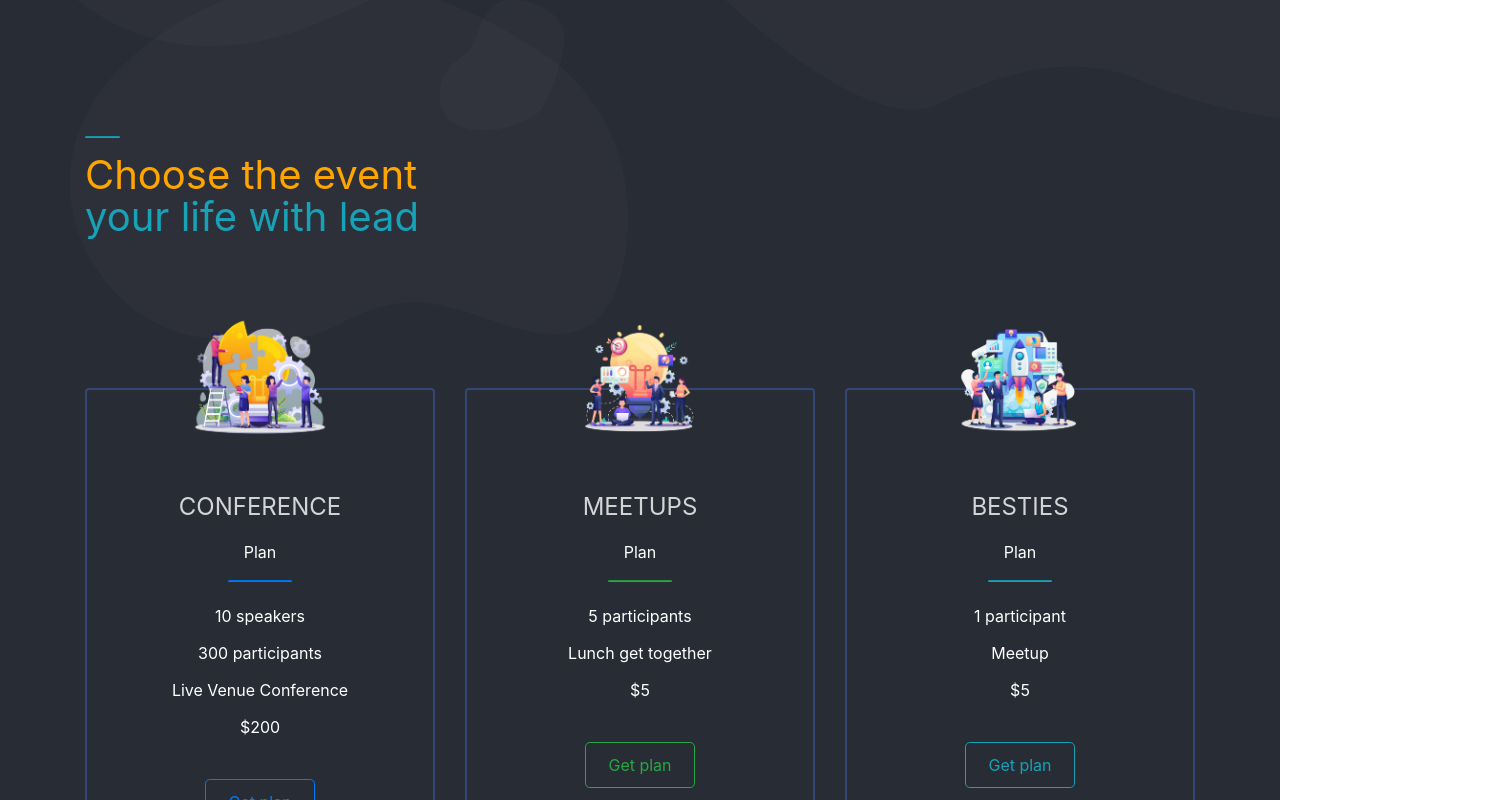
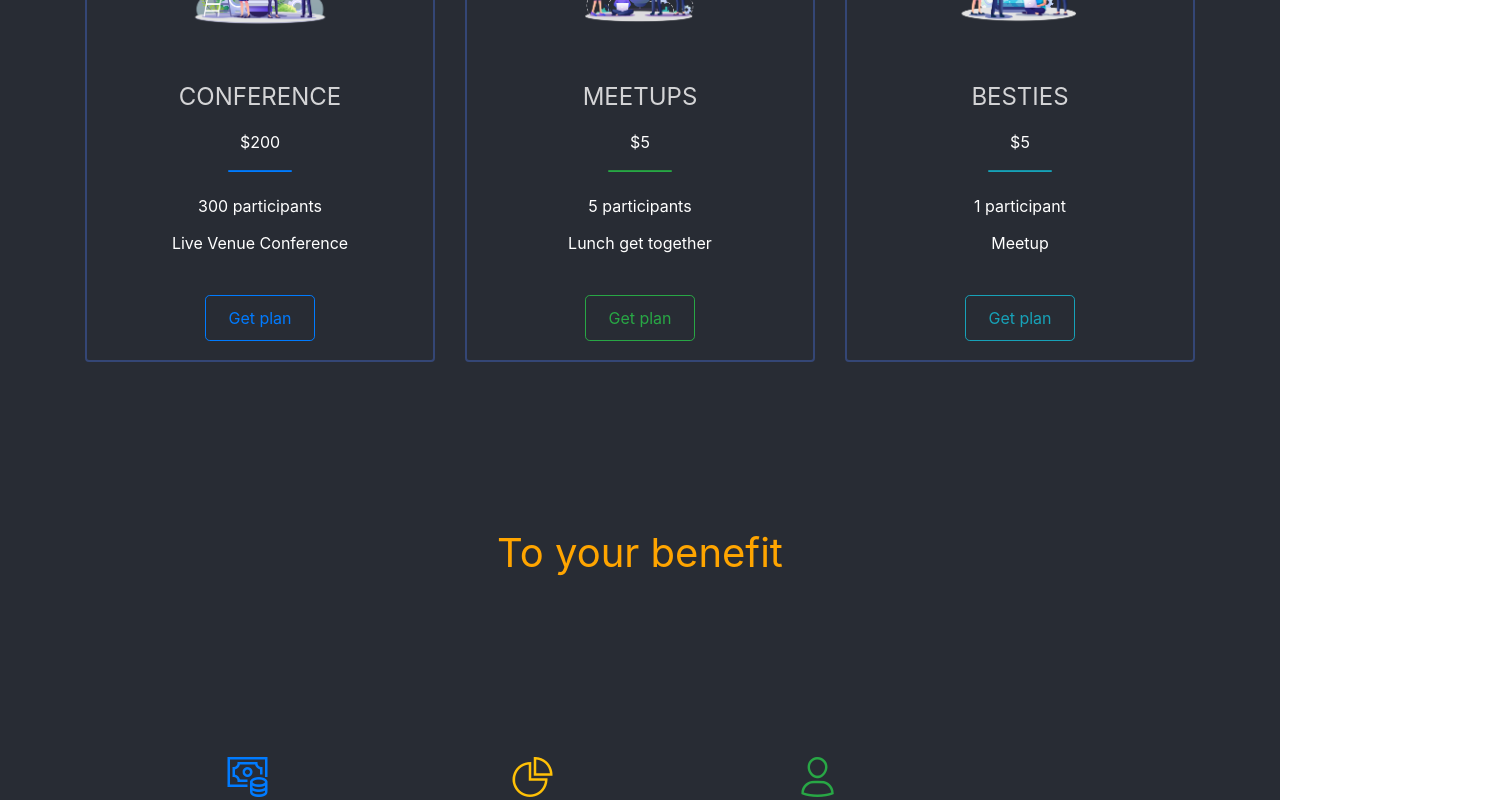
Before and after one commit to aloha-fim/docker_react_python_frontend, a React (Create React App) app: page /landing in a window 1280 px wide. Shown: the part 580-1380 px from the top of the page, 1510 px wide, since content can reach past the window. Built offline with nearby package versions, Linux system fonts and the light colour scheme.

Commit message:
UX:update landing

```diff
--- a/src/components/landed.js
+++ b/src/components/landed.js
@@ -269,7 +269,7 @@ export default function LandingPage() {
           </section>
         </section> */}
 
-        <section className="section section-lg section-safe">
+        {/* <section className="section section-lg section-safe">
           <img
             alt="..."
             className="path"
@@ -287,13 +287,13 @@ export default function LandingPage() {
             className="path2"
             src={require("../assets/img/path2.png")}
           />
-        </section>
+        </section> */}
         <section className="section section-lg section-coins">
-          <img
+          {/* <img
             alt="..."
             className="path"
             src={require("../assets/img/path3.png")}
-          />
+          /> */}
           <Container>
             <Row>
               <Col md="4">
@@ -318,16 +318,14 @@ export default function LandingPage() {
                     <Row>
                       <Col className="text-center" md="12">
                         <h4 className="text-uppercase">Conference</h4>
-                        <span>Plan</span>
+                        <span>$200</span>
                         <hr className="line-primary" />
                       </Col>
                     </Row>
                     <Row>
                       <ListGroup>
-                        <ListGroupItem>10 speakers</ListGroupItem>
                         <ListGroupItem>300 participants</ListGroupItem>
                         <ListGroupItem>Live Venue Conference</ListGroupItem>
-                        <ListGroupItem>$200</ListGroupItem>
                       </ListGroup>
                     </Row>
                   </CardBody>
@@ -351,7 +349,7 @@ export default function LandingPage() {
                     <Row>
                       <Col className="text-center" md="12">
                         <h4 className="text-uppercase">Meetups</h4>
-                        <span>Plan</span>
+                        <span>$5</span>
                         <hr className="line-success" />
                       </Col>
                     </Row>
@@ -359,7 +357,6 @@ export default function LandingPage() {
                       <ListGroup>
                         <ListGroupItem>5 participants</ListGroupItem>
                         <ListGroupItem>Lunch get together</ListGroupItem>
-                        <ListGroupItem>$5</ListGroupItem>
                       </ListGroup>
                     </Row>
                   </CardBody>
@@ -383,7 +380,7 @@ export default function LandingPage() {
                     <Row>
                       <Col className="text-center" md="12">
                         <h4 className="text-uppercase">Besties</h4>
-                        <span>Plan</span>
+                        <span>$5</span>
                         <hr className="line-info" />
                       </Col>
                     </Row>
@@ -391,7 +388,6 @@ export default function LandingPage() {
                       <ListGroup>
                         <ListGroupItem>1 participant</ListGroupItem>
                         <ListGroupItem>Meetup</ListGroupItem>
-                        <ListGroupItem>$5</ListGroupItem>
                       </ListGroup>
                     </Row>
                   </CardBody>
@@ -406,7 +402,7 @@ export default function LandingPage() {
           </Container>
         </section>
         <section className="section section-lg">
-          <img
+          {/* <img
             alt="..."
             className="path"
             src={require("../assets/img/path4.png")}
@@ -420,7 +416,7 @@ export default function LandingPage() {
             alt="..."
             className="path3"
             src={require("../assets/img/path2.png")}
-          />
+          /> */}
           <Container>
             <Row className="justify-content-center">
               <Col lg="12">
```
